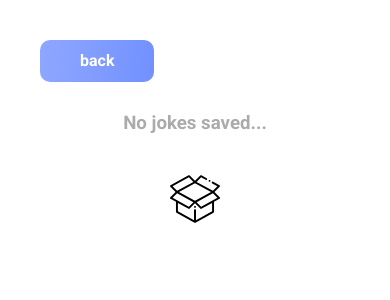
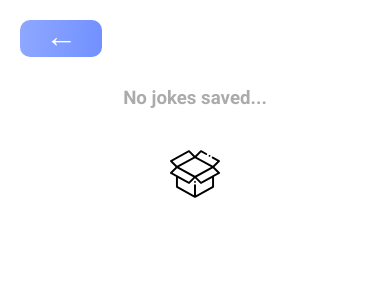
Before and after one commit to Vsumskyi/jokes-app, an Angular app: page /favorites in a window 390 px wide. Shown: the top 300 px of the page. Built offline with nearby package versions, Linux system fonts and the light colour scheme.

Commit message:
adaptation for mobiles and tablets

```diff
--- a/src/app/pages/favorites/favorites-page/favorites-page.component.html
+++ b/src/app/pages/favorites/favorites-page/favorites-page.component.html
@@ -3,13 +3,13 @@
   <a href="#"
     class="btn"
     routerLink="/">
-    back
+    &larr;
   </a>
 
   <ng-container *ngIf="jokeService.favoritesJokes.length; else empty">
     <input type="text"
       class="base-input"
-      placeholder="search"
+      placeholder="Search"
       [(ngModel)]="searchTracker" />
 
     <app-favorite-card
--- a/src/app/pages/favorites/favorites-page/favorites-page.component.scss
+++ b/src/app/pages/favorites/favorites-page/favorites-page.component.scss
@@ -1,14 +1,27 @@
 @import 'variables';
+@import 'media_mixin';
 
 .container {
   width: 100%;
   padding: 40px;
   .btn {
-    display: inline-block;
+    display: inline-flex;
     margin-bottom: 30px;
+    padding: 10px 25px;
+    padding-top: 5px;
+    font-size: 2rem;
   }
   .base-input {
     width: 40%;
     display: block;
+    margin-top: 0;
+  }
+
+  @include _480 {
+    padding: 20px;
+    .base-input {
+      width: 100%;
+      display: block;
+    }
   }
 }
--- a/src/app/pages/home/home-page/home-page.component.scss
+++ b/src/app/pages/home/home-page/home-page.component.scss
@@ -57,6 +57,10 @@ h3 {
       opacity: 0;
     }
   }
+  @include _480 {
+    padding: 20px;
+    width: auto;
+  }
 }
 
 .drawer-trigger {
@@ -64,9 +68,10 @@ h3 {
   right: 40px;
   display: none;
   z-index: 4;
+  cursor: pointer;
 
   h3 {
-    color: \$sub-title-color;
+    color: $sub-title-color;
     margin-bottom: 0;
   }
 
@@ -78,7 +83,6 @@ h3 {
     background-color: $dark-color;
     position: relative;
     margin-right: 10px;
-    cursor: pointer;
 
     .drawer-link_lines {
       background-color: transparent;
@@ -88,10 +92,10 @@ h3 {
     .drawer-link_lines {
       position: absolute;
       width: 14px;
-      height: 2px;
+      height: 3px;
       background-color: $white-color;
       border-radius: 2px;
-      transition: 0.4s;
+      transition: transform 0.25s ease;
     }
     .drawer-link_lines {
       background: transparent;
@@ -121,4 +125,8 @@ h3 {
   @include _836 {
     display: flex;
   }
+
+  @include _480 {
+    right: 20px;
+  }
 }
--- a/src/app/pages/home/joke-form/joke-form.component.scss
+++ b/src/app/pages/home/joke-form/joke-form.component.scss
@@ -5,8 +5,12 @@ form {
 }
 
 .category {
-  margin: 20px 0;
+  margin: 10px 0;
   display: flex;
+  flex-wrap: wrap;
+  .tag-group {
+    margin: 5px 0;
+  }
   .tags {
     display: none;
     & + label {
@@ -16,7 +20,7 @@ form {
       color: $sub-title-color;
       padding: 3px 9px;
       font-size: 0.8rem;
-      margin: 0 5px;
+      margin: 0px 5px;
       border: 2px solid $joke-bgc;
       cursor: pointer;
     }
--- a/src/app/shared/favorite-card/favorite-card.component.scss
+++ b/src/app/shared/favorite-card/favorite-card.component.scss
@@ -4,7 +4,6 @@
   padding: 20px;
   border-radius: 10px;
   margin: 10px 0;
-  transition: background 0.45s ease;
   .card-content {
     display: flex;
     flex-direction: column;
@@ -53,9 +52,6 @@
       }
     }
   }
-  &.born {
-    background: lighten($main-color, 15%);
-  }
 }
 
 .favorite-card {
--- a/src/scss/_media_mixin.scss
+++ b/src/scss/_media_mixin.scss
@@ -18,6 +18,11 @@
     @content;
   }
 }
+@mixin _420 {
+  @media (max-width: 350px) {
+    @content;
+  }
+}
 @mixin _350 {
   @media (max-width: 350px) {
     @content;
--- a/src/styles.scss
+++ b/src/styles.scss
@@ -60,6 +60,9 @@ html {
   @include _836 {
     width: 100%;
   }
+  @include _480 {
+    padding: 20px 20px 0 20px;
+  }
 }
 
 .btn {
```
